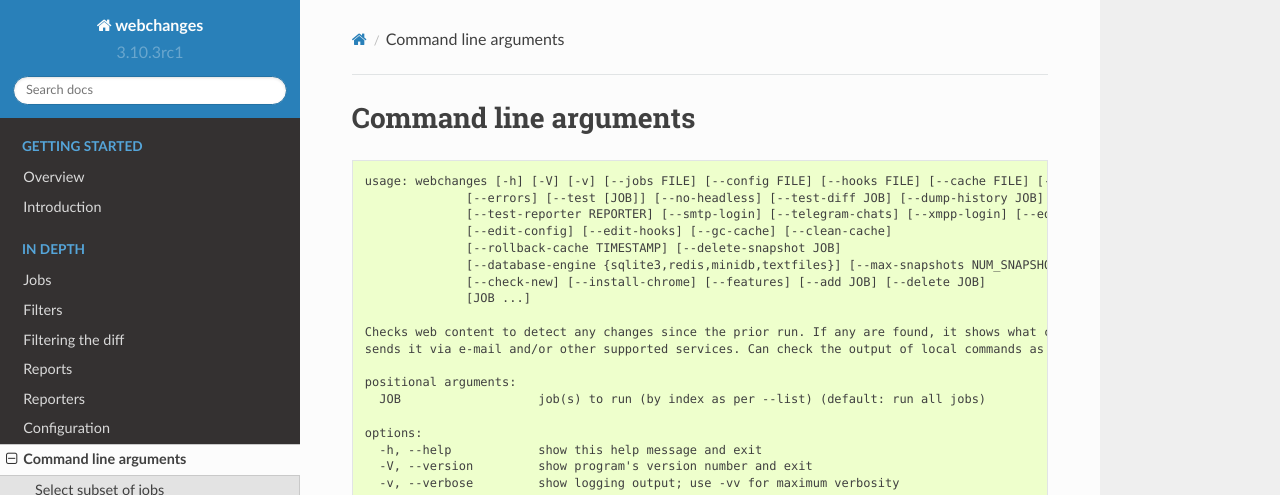
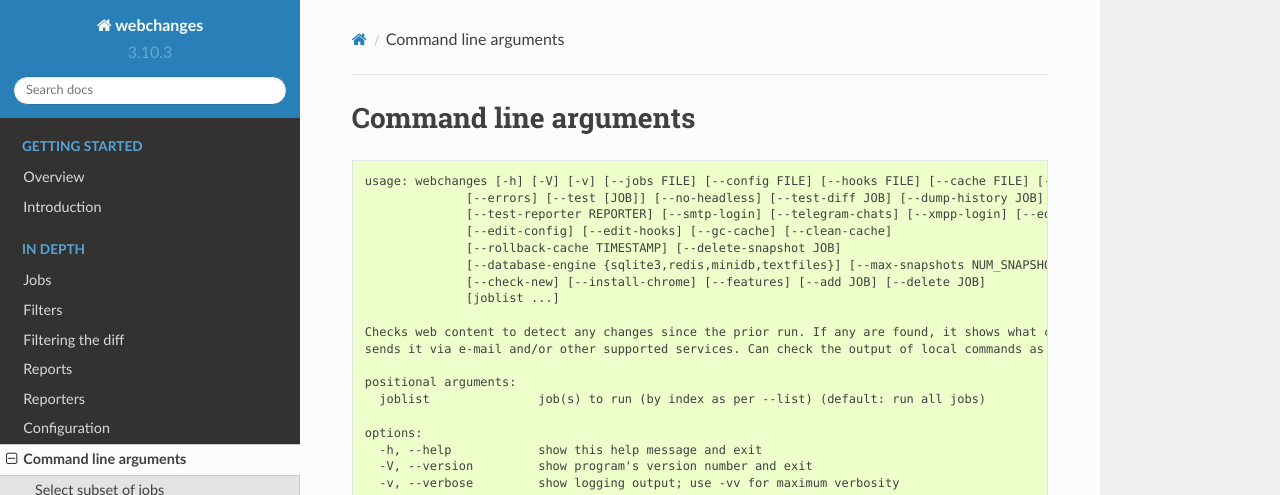
Before and after one commit to mborsetti/webchanges, a Sphinx documentation site: the page built from docs/cli.rst, in a window 1280 px wide and 1400 px high. Shown: the top 495 px of the window. Built offline with Sphinx 7.4.7 and the Read the Docs theme 2.0.0, drawn with Linux system fonts in a browser that asks for light colours; some of the changed text lies outside the part shown.

Commit message:
Version 3.10.3

```diff
--- a/CHANGELOG.rst
+++ b/CHANGELOG.rst
@@ -31,9 +31,9 @@
    Internals, for changes that don't affect users. [triggers a minor patch]
 
 
-Version 3.10.3rc1
+Version 3.10.3
 ===================
-Unreleased
+2022-07-22
 
 Added
 -----
--- a/docs/cli.rst
+++ b/docs/cli.rst
@@ -16,13 +16,13 @@
                  [--rollback-cache TIMESTAMP] [--delete-snapshot JOB]
                  [--database-engine {sqlite3,redis,minidb,textfiles}] [--max-snapshots NUM_SNAPSHOTS]
                  [--check-new] [--install-chrome] [--features] [--add JOB] [--delete JOB]
-                 [JOB ...]
+                 [joblist ...]
 
    Checks web content to detect any changes since the prior run. If any are found, it shows what changed ('diff') and/or
    sends it via e-mail and/or other supported services. Can check the output of local commands as well.
 
    positional arguments:
-     JOB                   job(s) to run (by index as per --list) (default: run all jobs)
+     joblist               job(s) to run (by index as per --list) (default: run all jobs)
 
    options:
      -h, --help            show this help message and exit
@@ -87,9 +87,9 @@
 
 Select subset of jobs
 ---------------------
-Add job number(s) in the command line to run a subset of them; for example, run ``webchanges 2 3`` to only run jobs #2
-and #3 from your job list, or ``webchanges -1`` to only run the last job on your jobs list. Find the numbering of your
-jobs by running ``webchanges --list``. API is experimental and may change in the near future.
+Add job number(s) (a ``joblist``) to the command line to run a subset of jobs; for example, ``webchanges 2 3 9`` will
+only run jobs #2, #3, and #9, and ``webchanges -1`` will only run the last job. Find the index numbering of your jobs by
+running ``webchanges --list``. API is experimental and may change in the near future.
 
 .. versionadded:: 3.6
 
--- a/webchanges/__init__.py
+++ b/webchanges/__init__.py
@@ -18,7 +18,7 @@
 # * MINOR version when you add functionality in a backwards compatible manner, and
 # * MICRO or PATCH version when you make backwards compatible bug fixes. We no longer use '0'
 # If unsure on increments, use pkg_resources.parse_version to parse
-__version__ = '3.10.3rc1'
+__version__ = '3.10.3'
 __description__ = (
     'Check web (or commands) for changes since last run and notify.\n\nAnonymously alerts you of webpage changes.'
 )
```
Also changed, not shown: 1 other file.
